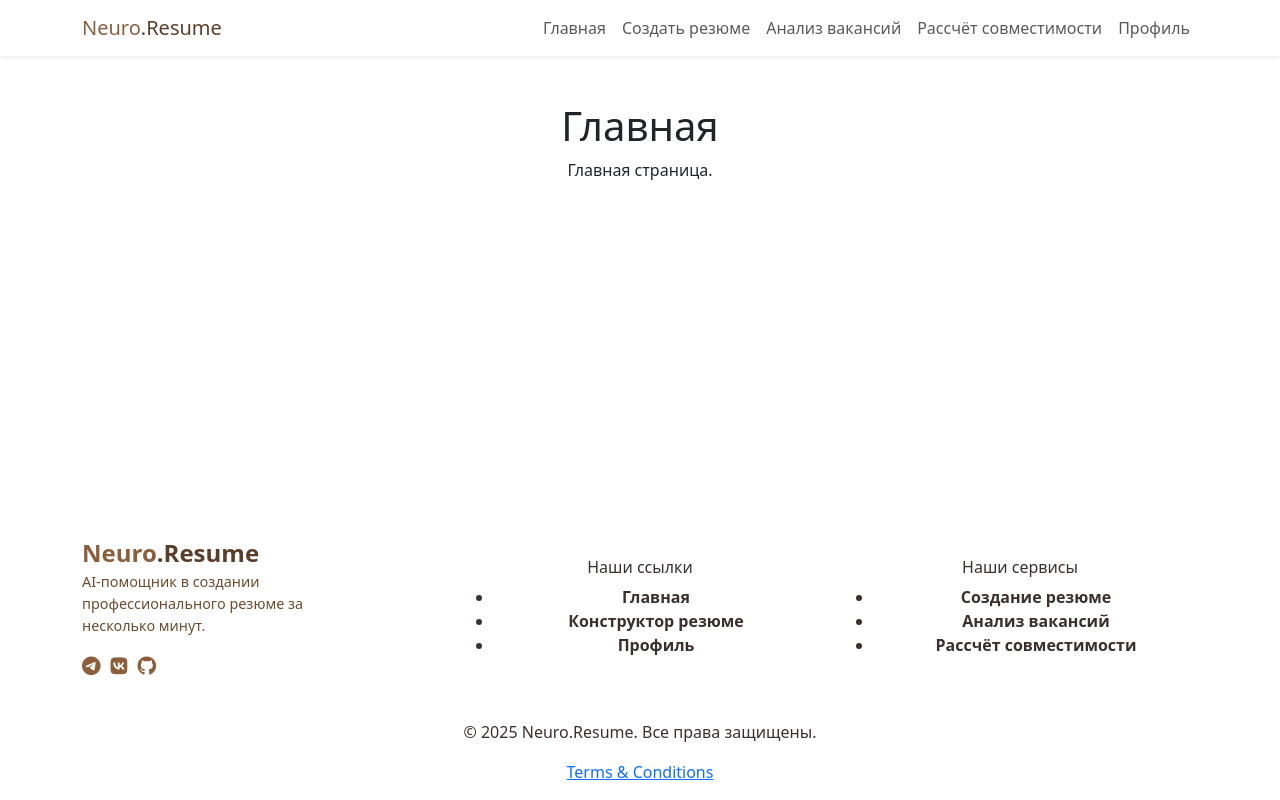
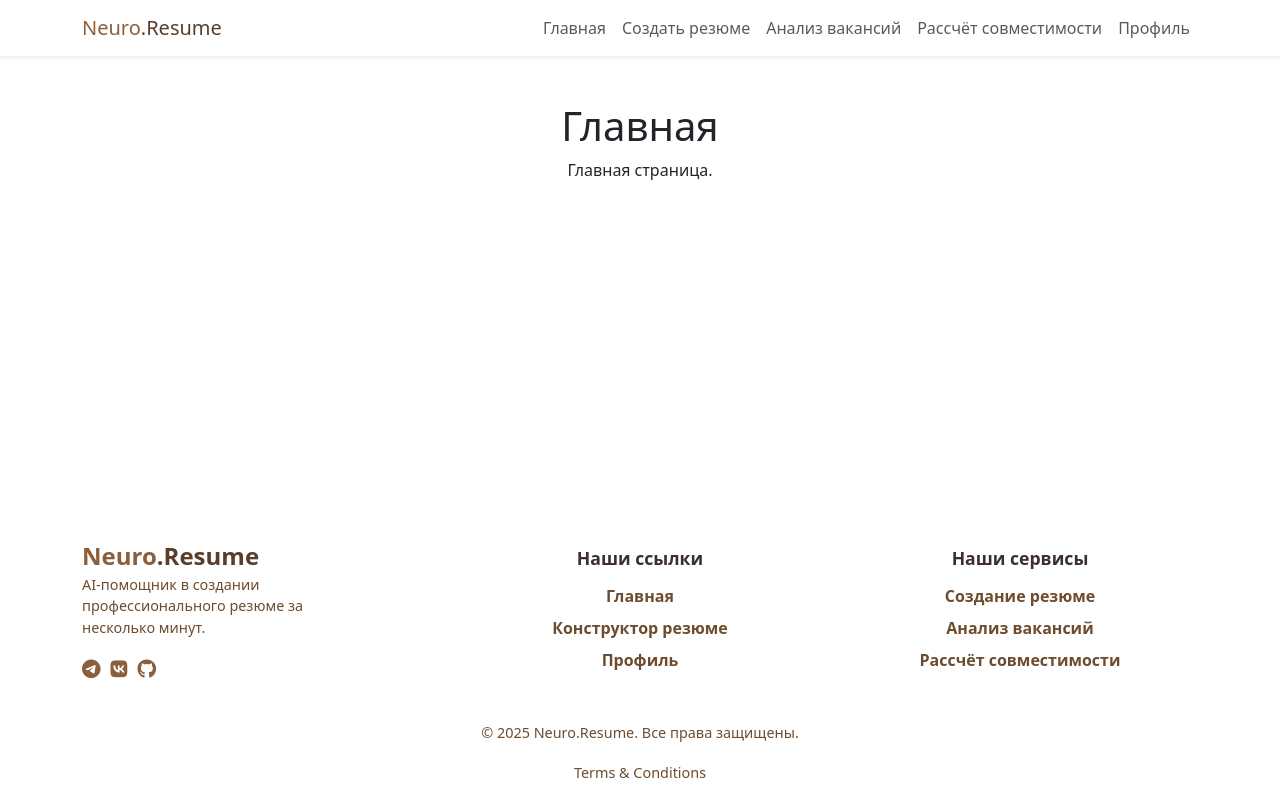
Before and after one commit to ptmff/Neuro_resume, a Vue app in the folder frontend/vue/: page / in a window 1280 px wide. Built offline with nearby package versions, Linux system fonts and the light colour scheme.

Commit message:
styles updated for footer

```diff
--- a/frontend/vue/src/components/Footer.vue
+++ b/frontend/vue/src/components/Footer.vue
@@ -101,4 +101,53 @@ footer .row {
 .social-icon:hover {
   color: #3b2f2f;
 }
+
+/* 🔹 Заголовки секций */
+.footer-title {
+  font-size: 1.1rem;
+  font-weight: bold;
+  color: #3b2f2f;
+  margin-bottom: 15px;
+}
+
+/* 🔹 Ссылки */
+.footer-links {
+  list-style: none;
+  padding: 0;
+}
+
+.footer-links li {
+  margin-bottom: 8px;
+}
+
+.footer-links a {
+  text-decoration: none;
+  color: #6d4c2f;
+  transition: color 0.3s ease;
+}
+
+.footer-links a:hover {
+  color: #8b5e3c;
+}
+
+/* 🔹 Юридическая информация */
+.terms {
+  margin-top: 5px;
+}
+
+.terms a {
+  font-size: 0.9rem;
+  color: #6d4c2f;
+  text-decoration: none;
+}
+
+.terms a:hover {
+  color: #8b5e3c;
+}
+
+/* 🔹 Копирайт */
+.copyright {
+  font-size: 0.9rem;
+  color: #6d4c2f;
+}
 </style>
```
